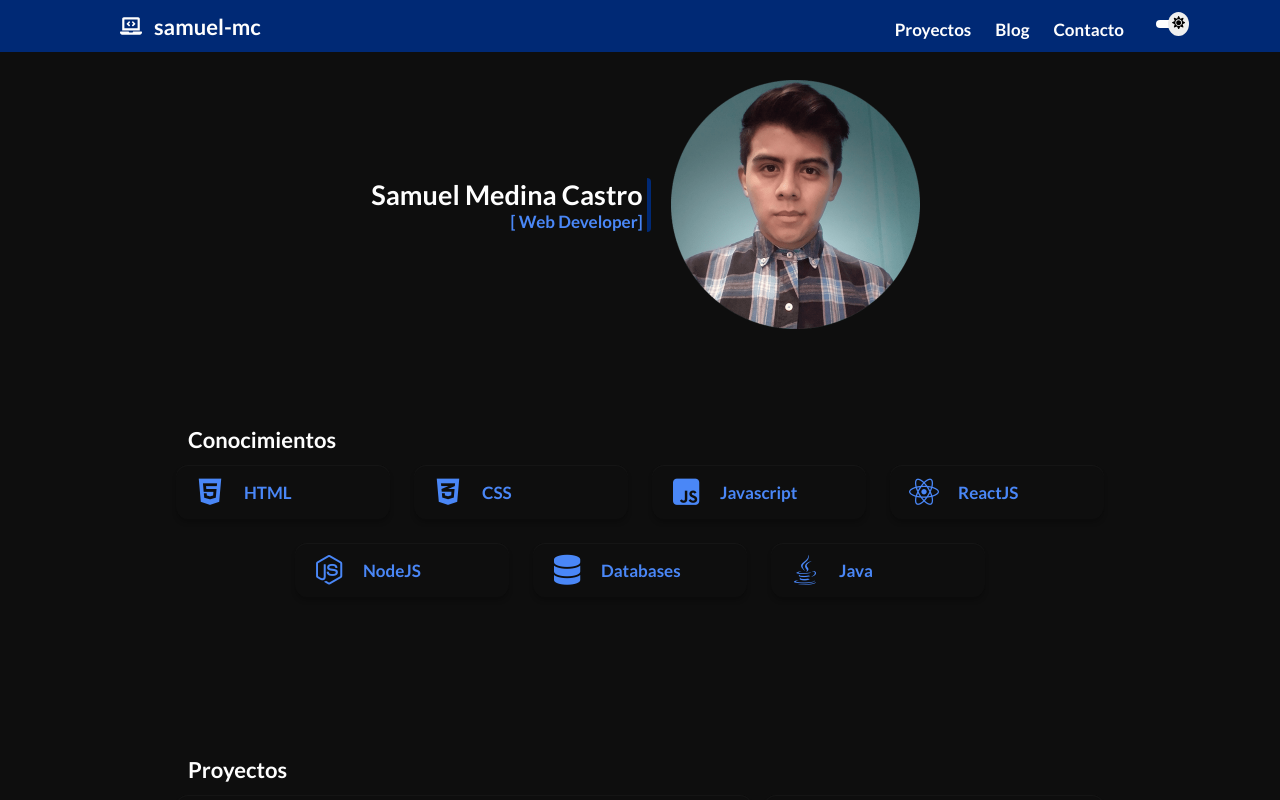
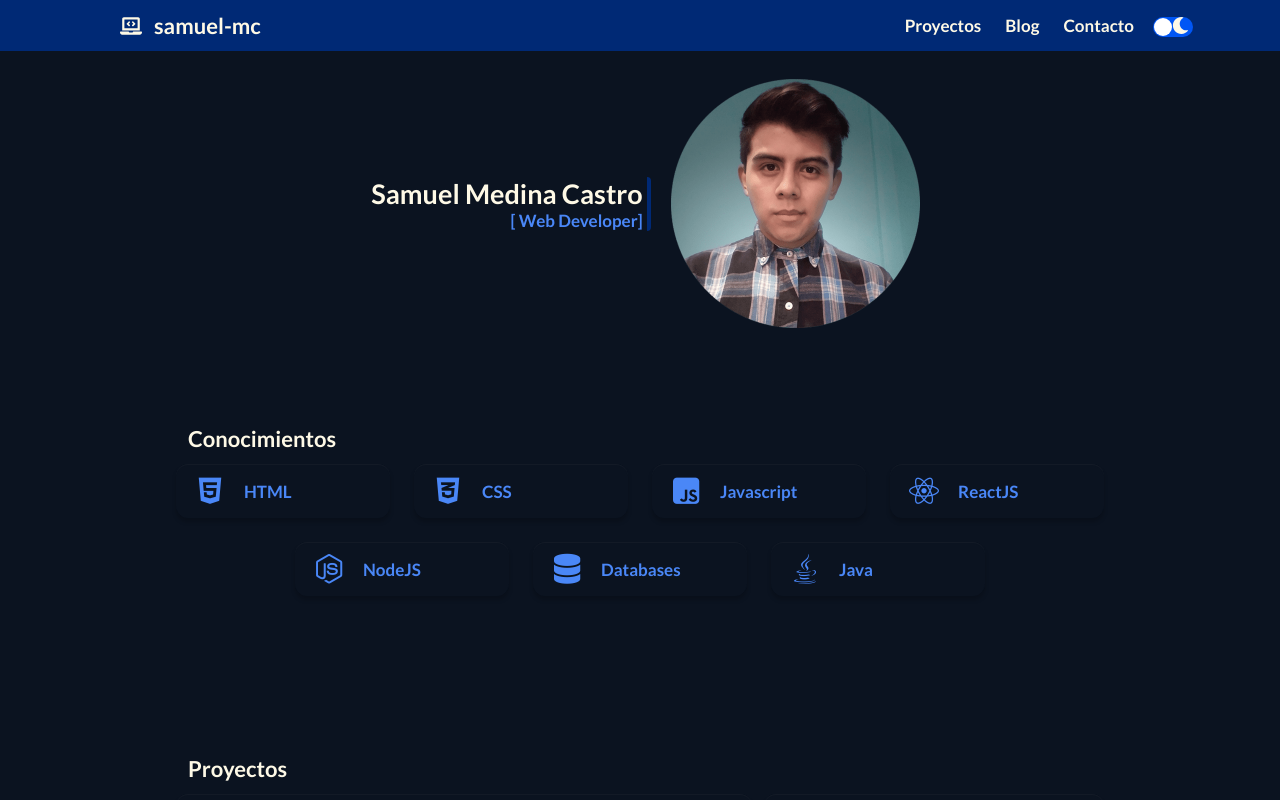
Before and after one commit to samuel-mc/website, a React app: page / in a window 1280 px wide. Shown: the top 800 px of the page. Built offline with nearby package versions, Linux system fonts and the light colour scheme.

Commit message:
Change of dark mode button

```diff
--- a/src/Components/Header.jsx
+++ b/src/Components/Header.jsx
@@ -29,16 +29,15 @@ const Header = ({ darkMode, setDarkMode }) => {
             <HashLink to="#contact">Contacto</HashLink>
           </li>
           <li className={darkMode ? 'nav__item dark' : 'nav__item'}>
-            <div className="mode-button">
-              <span className="nav__item line"></span>
-              <button type="button" onClick={() => changeMode()}>
-                {darkMode ? (
-                  <FaSun/>
-                ) : (
-                  <FaMoon />
-                )}
-              </button>
-            </div>
+            <input type="checkbox" id="toggle" className="offscreen" onChange={changeMode}/>
+            <label for="toggle" className="switch">
+              <span>
+                <FaSun />
+              </span>
+              <span>
+                <FaMoon />
+              </span>
+            </label>
           </li>
         </ul>
       </nav>
--- a/src/styles/App.css
+++ b/src/styles/App.css
@@ -13,8 +13,8 @@ html {
     --primary-light: #0056F5;
     --secondary-light: #4A87F7;
 
-    --white: #fefefe;
-    --black: #0e0e0e;
+    --white: #fef9e6;
+    --black: #0b1320;
 
     --sm: 1.7rem;
     --md: 2.2rem;
--- a/src/styles/Contact.css
+++ b/src/styles/Contact.css
@@ -27,18 +27,15 @@
     }
     .contact__item{
         margin: 0px;
-        transition: all 0.5s ease;
+        transition: all 1s ease;
+        box-shadow: rgba(0, 0, 0, 0.5) 0px 2px 2px;
     }
 }
 
 @media (min-width: 1024px) {
-    .contact__item{
-        transition: all 0.5s ease;
-    }
     .contact__item:hover{
-        transform: scale(1.07);
-        box-shadow: rgba(0, 0, 0, 0.5) 0px 4px 4px;
-
+        transition: all 0.4s ease;
+        transform: translateY(-4px);
     }
 
 }
--- a/src/styles/Container.css
+++ b/src/styles/Container.css
@@ -3,7 +3,7 @@
 }
 
 .container__content {
-    animation: fadeIn 1.5s ease-in-out;
+    animation: fadeIn 1s cubic-bezier(0.76, 0, 0.24, 1);
 }
 
 @media (min-width: 320px) {
@@ -27,13 +27,12 @@
 
 @keyframes fadeIn {
     from {
-        top: 10px;
-        filter: blur(2px), grayscale(100%);
-        opacity: 0;
+        opacity: 0.2;
+        transform: translateY(20px);
     }
     to {
-        top: 0;
-        filter: blur(0), grayscale(0);
         opacity: 1;
+        transform: translateY(0);
+
     }
   }
--- a/src/styles/Header.css
+++ b/src/styles/Header.css
@@ -38,27 +38,64 @@ header {
     text-decoration: underline;
 }
 
-.mode-button{
+.switch {
+    background-color: var(--primary-light);
+    border-radius: 20px;
+    display: inline-block;
+    height: 20px;
     position: relative;
+    transition: all 0.3s;
+    width: 40px;
+    margin: -5px;
 }
 
-.nav__item.line{
-    background-color: #ffffff;
-    width: 16px;
-    border-radius: 4px;
-}
-
-.nav__item button{
-    padding: 4px;
-    border: none;
-    border-radius: 50%;
+.switch:after {
+    content: '';
     position: absolute;
-    transform: translateX(-40px);
+    width: 18px;
+    height: 18px;
+    border-radius: 18px;
+    background-color: white;
+    top: 1px;
+    left: 1px;
     transition: all 0.5s;
 }
 
-.nav__item.dark button{
-    transform: translateX(-20px);
+
+input[type='checkbox']:checked + .switch:after {
+    transform: translateX(20px);
+}
+
+input[type='checkbox']:checked + .switch {
+    background-color: var(--secondary-light);
+}
+
+input[type='checkbox']:checked + .switch span:last-child{
+    display: none;
+    transition: all 0.5s ease;
+}
+
+input[type='checkbox']:not(:checked) + .switch span:last-child{
+    position: absolute;
+    right: 4px;
+    transition: all 0.5s ease;
+
+}
+
+input[type='checkbox']:checked + .switch span:first-child{
+    position: absolute;
+    left: 4px;
+    transition: all 0.5s ease;
+}
+
+input[type='checkbox']:not(:checked) + .switch span:first-child{
+    display: none;
+    transition: all 0.5s ease;
+}
+
+.offscreen {
+    position: absolute;
+    left: -9999px;
 }
 
 @media (min-width: 320px){
--- a/src/styles/Hero.css
+++ b/src/styles/Hero.css
@@ -1,6 +1,6 @@
 .presentation {
     min-height: 250px;
-    animation: fadeIn 1s ease-in;
+    animation: fadeIn 0.6s cubic-bezier(0.33, 1, 0.68, 1);
 }
 
 .info__name {
--- a/src/styles/Knowledge.css
+++ b/src/styles/Knowledge.css
@@ -87,11 +87,13 @@
         justify-content: left;
         padding: 0;
 
-        transition: all 0.5s ease;
+        transition: all 1s ease;
     }
 
     .knowledge__item:hover{
-        transform: translateX(4px);
+        transform: translateX(12px);
+        transition: all 0.4s ease;
+
     }
 
     .knowledge__item.item1{
```
